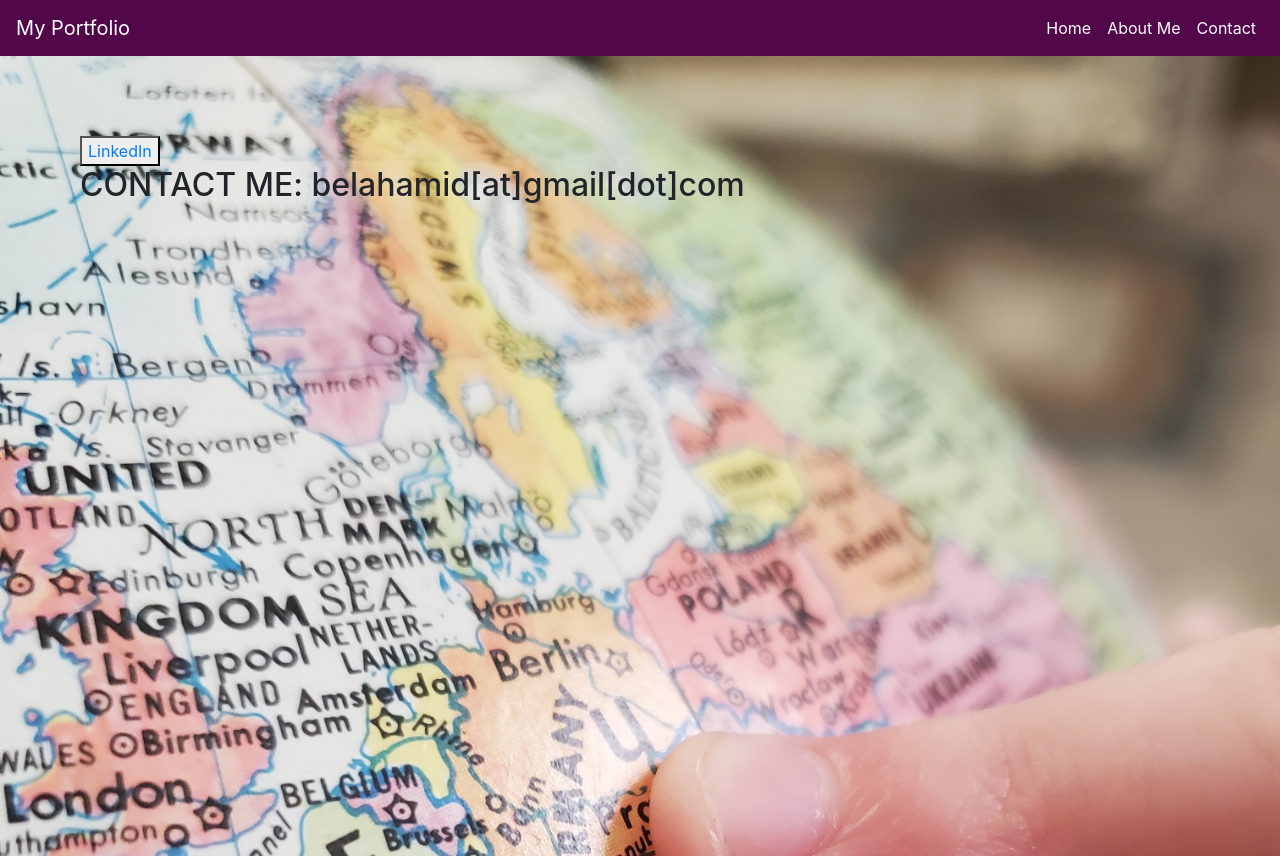
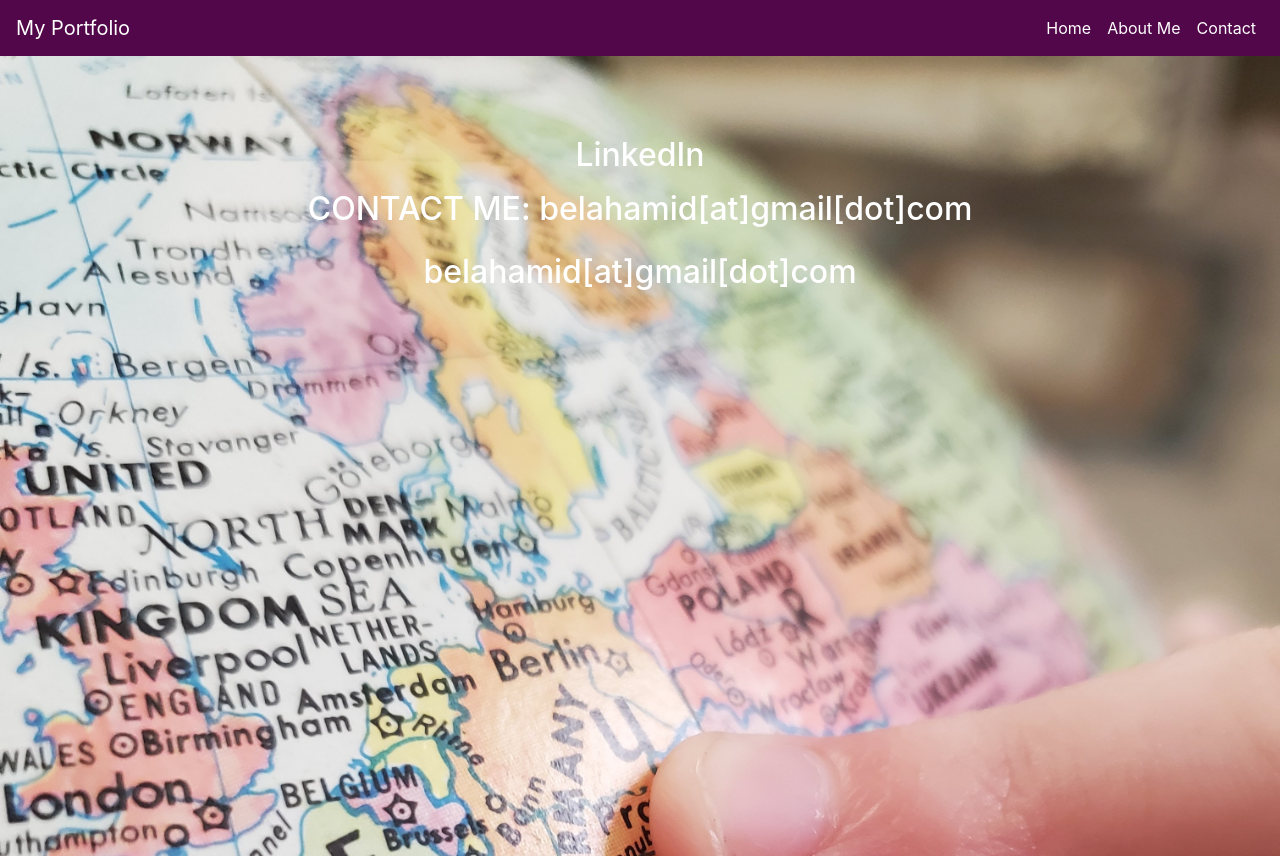
Before and after one commit to ecoBela/website_portfolio, a React (Create React App) app: page /contact in a window 1280 px wide. Built offline with nearby package versions, Linux system fonts and the light colour scheme.

Commit message:
changing content on contact component

```diff
--- a/src/Components/Contact.js
+++ b/src/Components/Contact.js
@@ -1,22 +1,30 @@
 import React, { Fragment } from 'react';
+import { Container } from 'react-bootstrap';
 import styled from 'styled-components';
 import globe2 from '../assets/globe2.jpg';
 
 const Styled = styled.div`
     padding: 5rem;
-    // background: lightgrey;
-    // background-image: url(${globe2.jpg});
-    // background-size: cover;
+    background-image: url(${globe2});
+    background-size: cover;
+    height: 100vh;
+    color: white;
 
-    background-image: url(${globe2});
-        background-size: cover;
-        height: 100vh;
+    h2{
+        // background-color: grey;
+        text-align: center;
+        // color: white;
+        padding: 1rem;
+
+    }
 
 
-    .img{
-        object-fit: contain;
+
+    a{
+        color: white;
     }
 `;
+
 
 
 const Contact = () => {
@@ -24,15 +32,19 @@ const Contact = () => {
         <>
         <Styled>
             <div>
-                <button><a href="https://www.linkedin.com/in/belahamid/">
-                    LinkedIn
-                    </a></button>
-                 <h2>CONTACT ME:  belahamid[at]gmail[dot]com</h2>
+                 <Container className="h2 text-center">
+                     <a href="https://www.linkedin.com/in/belahamid/">LinkedIn
+                    </a>
+                 <h2>CONTACT ME: belahamid[at]gmail[dot]com</h2>
+                 <p>belahamid[at]gmail[dot]com</p>
+                 </Container>
 
 
 
             </div>
         </Styled>
+
+
         </>
     )
 }
```
Also changed, not shown: src/Components/Jumbotron.js (+2 -7 lines), src/Containers/Projects.js (+1 -7 lines).
